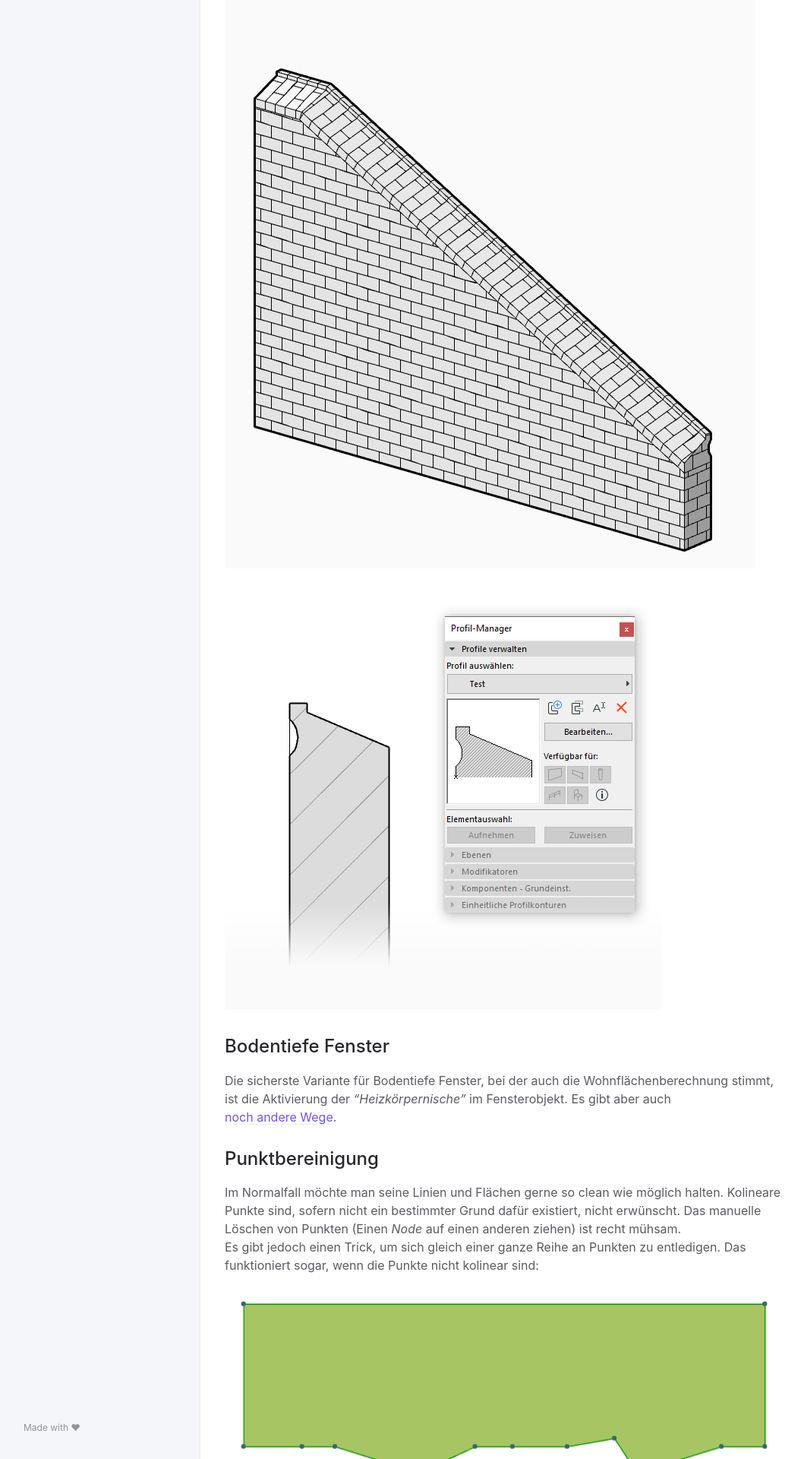
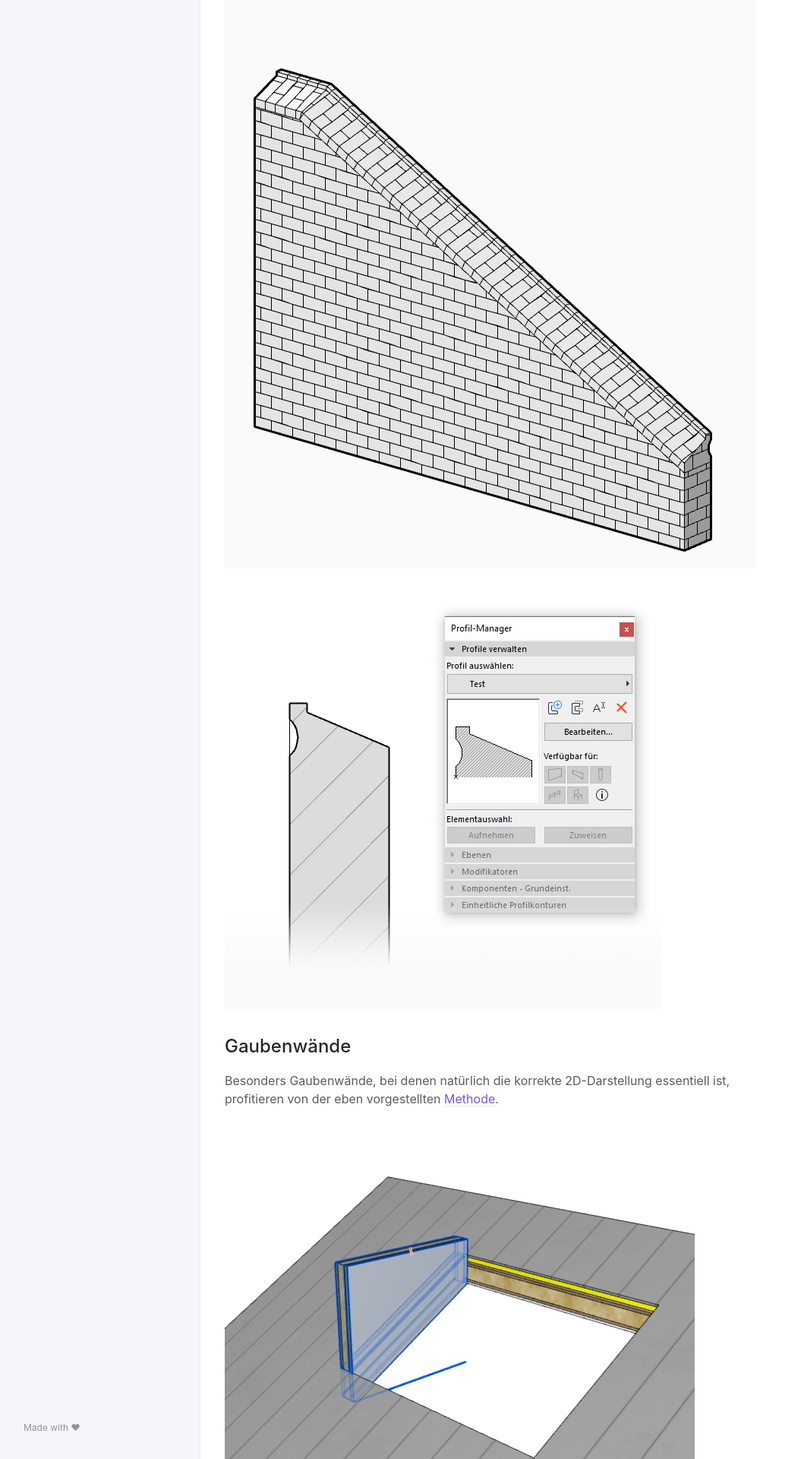
Before and after one commit to runxel/archicad-wiki, a Jekyll site: the page built from _pages/Techniken/Cheats.md, in a window 1280 px wide. Shown: the part 3080-5000 px from the top of the page at 76% size, without its empty margins (108-1167 px from the left). Built offline with Jekyll 4.4.1, drawn with Linux system fonts in a browser that asks for light colours.

Commit message:
Update Cheats.md

```diff
--- a/_pages/Techniken/Cheats.md
+++ b/_pages/Techniken/Cheats.md
@@ -28,6 +28,11 @@ Anschließend lassen sich problemlos – korrekte Schnittdarstellung inkl. – G
 
 ![Abgeschrägte Wand mit Formsteinen, Profilemanager](../img/wand-schräg-5-profil.png)
 
+## Gaubenwände
+Besonders Gaubenwände, bei denen natürlich die korrekte 2D-Darstellung essentiell ist, profitieren von der eben vorgestellten [Methode](#abgeschrägte-wände).
+
+![Gaubenwand](../img/wand-gaube.png)
+
 ## Bodentiefe Fenster
 Die sicherste Variante für Bodentiefe Fenster, bei der auch die Wohnflächenberechnung stimmt, ist die Aktivierung der _"Heizkörpernische"_ im Fensterobjekt. Es gibt aber auch [noch andere Wege](https://hey-archicad.de/2019/11/22/bodentiefe-fenster/).
 
```
